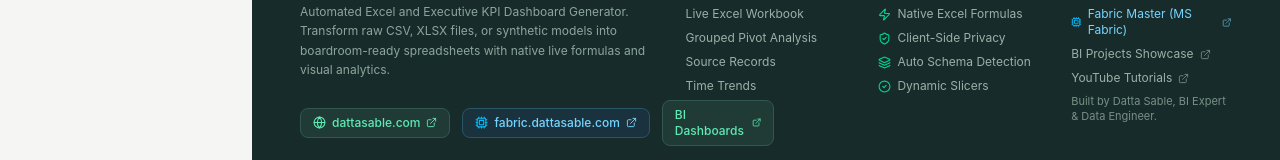
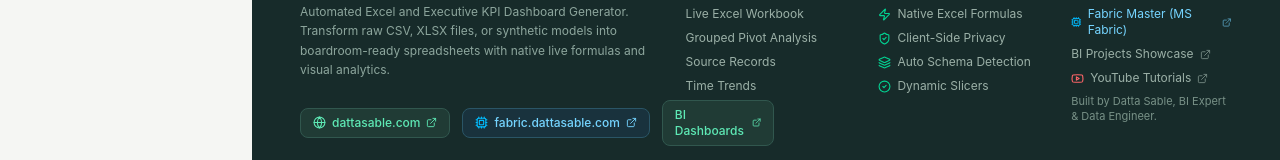
Before and after one commit to sabledattatray/nexusbi-excel-dashboard-generator, a React (Vite) app: page / in a window 1280 px wide. Shown: the part 4186-4346 px from the top of the page. Built offline with nearby package versions, Linux system fonts and the light colour scheme.

Commit message:
fix: update YouTube link to https://www.youtube.com/@sabledatttatray

```diff
--- a/src/components/Footer.tsx
+++ b/src/components/Footer.tsx
@@ -191,11 +191,12 @@
               </li>
               <li>
                 <a
-                  href="https://www.youtube.com/@DattaSable"
+                  href="https://www.youtube.com/@sabledatttatray"
                   target="_blank"
                   rel="noopener noreferrer"
                   className="hover:text-white flex items-center gap-1.5 transition-colors"
                 >
+                  <Youtube size={13} className="text-red-400 shrink-0" />
                   <span>YouTube Tutorials</span>
                   <ExternalLink size={11} className="opacity-70" />
                 </a>
```
